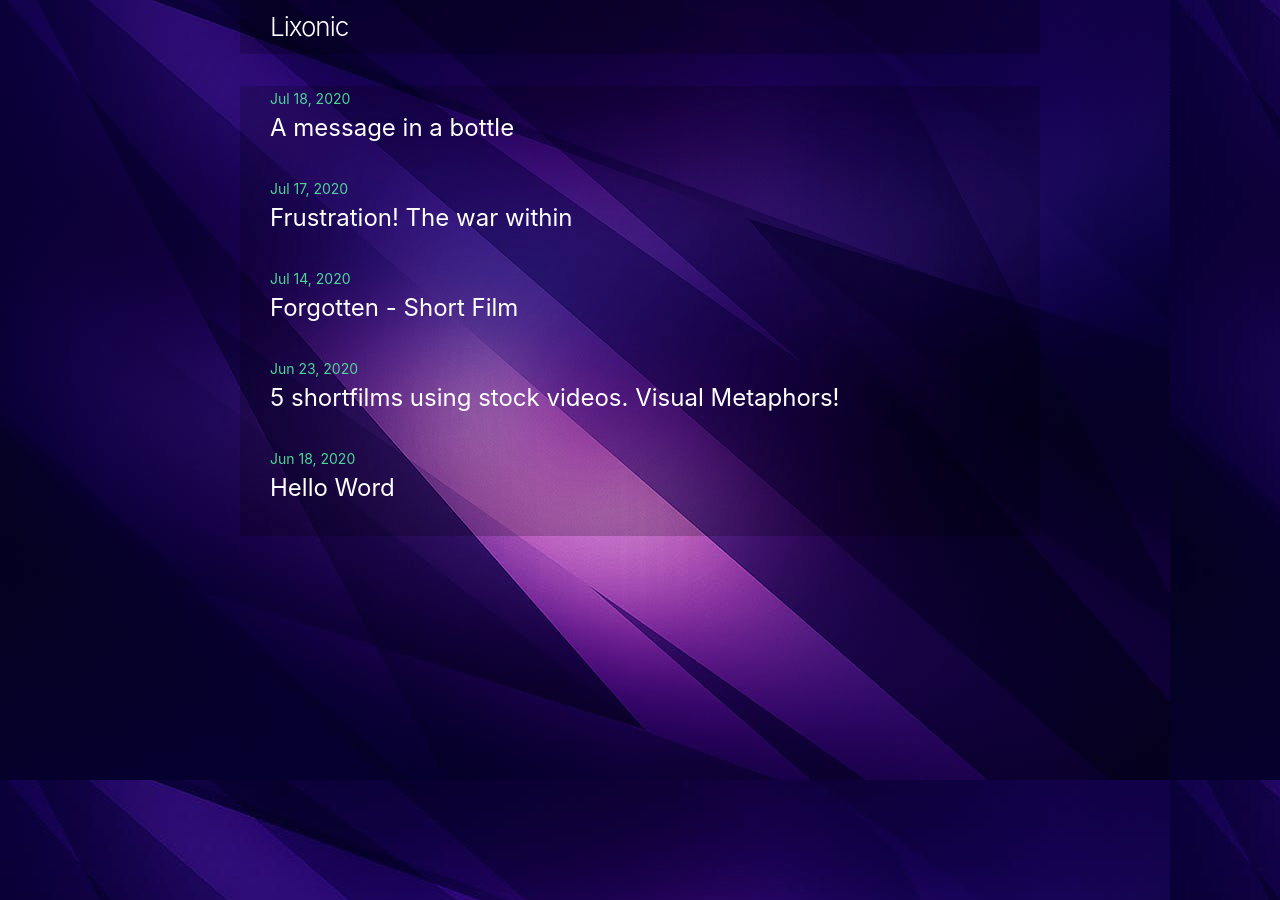
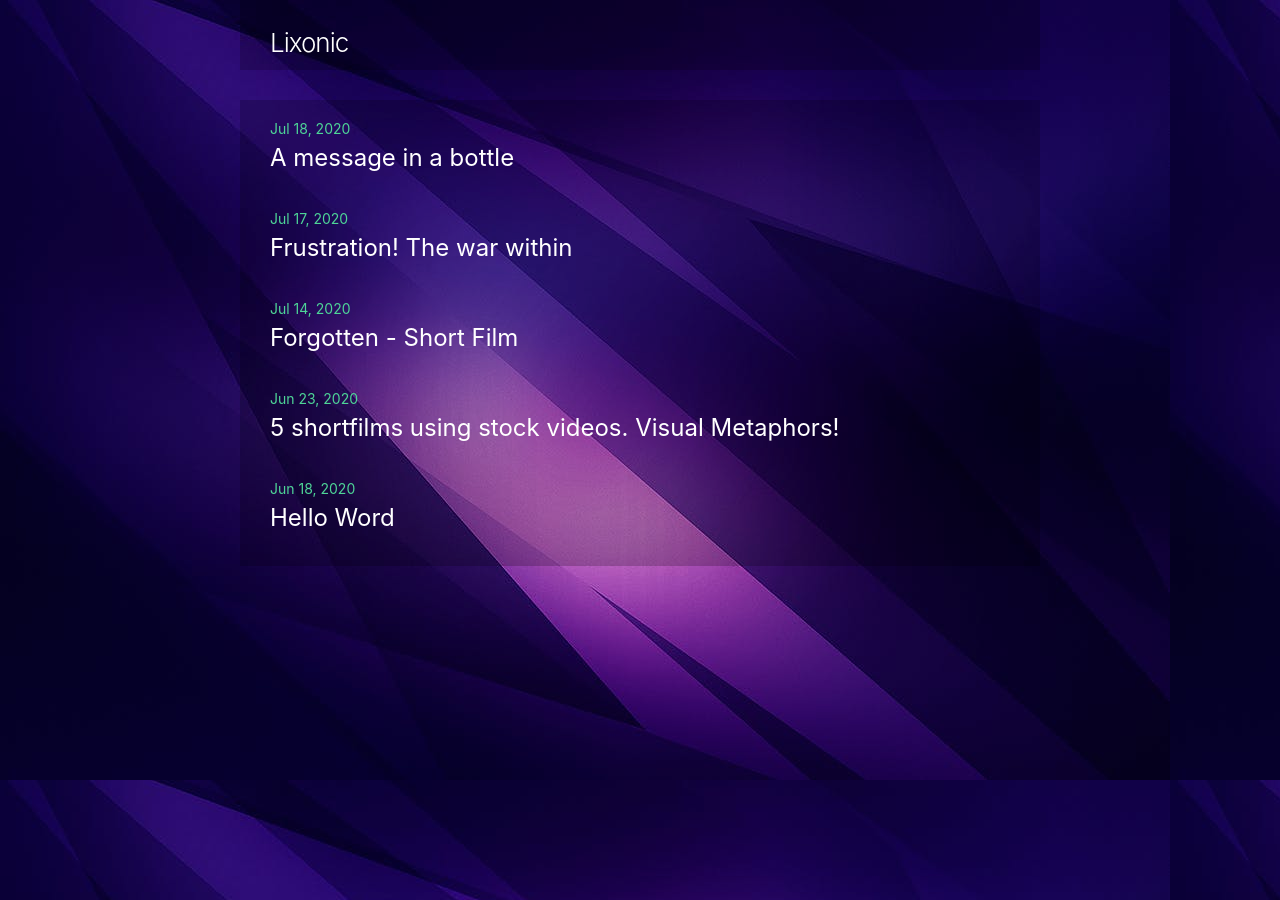
Before and after one commit to lixonic/lixonic, a Jekyll site: the page built from index.markdown, in a window 1280 px wide. Built offline with Jekyll 4.4.1, drawn with Linux system fonts in a browser that asks for light colours.

```diff
--- a/assets/css/style.scss
+++ b/assets/css/style.scss
@@ -19,6 +19,7 @@
     }
     .wrapper{
       background: rgba(0,0,0,.2);
+      padding-top: 1rem;
     }
   }
 
```
Also changed, not shown: _posts/2020-07-20-frustration-the-war-within.md (+1 -0 lines), _posts/2020-07-20-message-in-bottle.md (+2 -1 lines).
